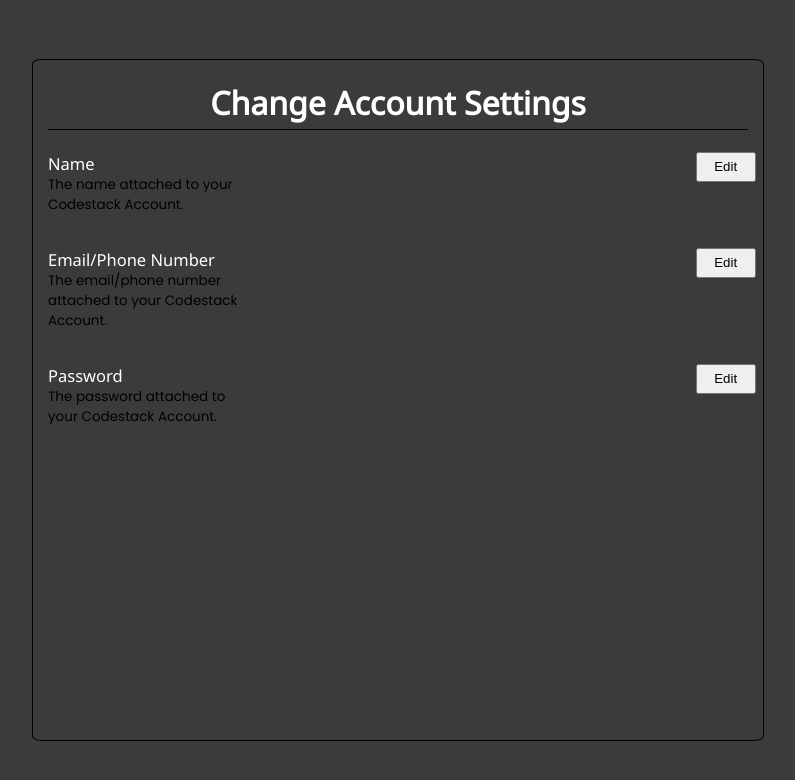
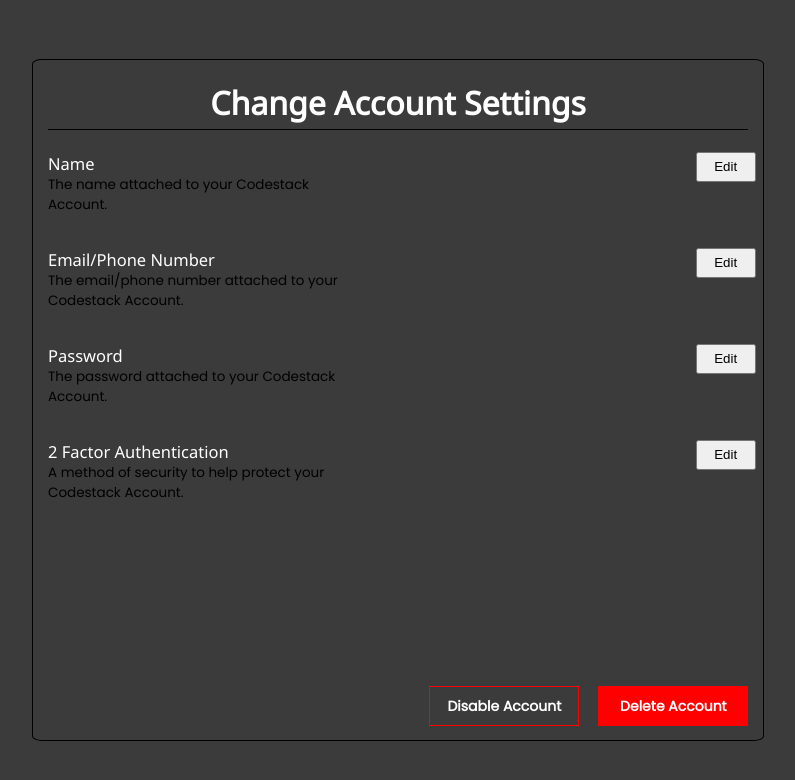
Before and after one commit to codestack-market/codestack-marketplace, a Flask app: page /settings/account in a window 1280 px wide. Shown: the top 780 px of the page, without its empty margins (242-1037 px from the left). Run offline with Flask 2, Linux system fonts and the light colour scheme; parts of the project's set-up code (start-up, migrations or seed data) failed here and were passed over.

Commit message:
add settings & danger zone

```diff
--- a/static/styles/settings/sopt.css
+++ b/static/styles/settings/sopt.css
@@ -32,7 +32,7 @@
     color: black;
     font-family: var(--poppins);
     font-size: 13.5px;
-    width: 200px;
+    width: 300px;
 }
 
 .settingsEditBtn {
@@ -47,3 +47,40 @@
 .settingsOptions {
     margin-bottom: 15px;
 }
+
+h2 {
+    color: red;
+    font-weight: 200;
+    font-family: var(--poppins);
+}
+
+.disableAccount {
+    font-family: var(--poppins);
+    background: transparent;
+    color: white;
+    font-weight: 800;
+    border: 1.5px solid red;
+    height: 40px;
+    width: 150px;
+    cursor: pointer;
+    font-size: 14px;
+}
+
+.deleteAccount {
+    font-family: var(--poppins);
+    background: red;
+    margin-left: 15px;
+    color: white;
+    font-weight: 800;
+    border: 1.5px solid red;
+    height: 40px;
+    width: 150px;
+    cursor: pointer;
+    font-size: 14px;
+}
+
+#dangerZone {
+    position: absolute;
+    bottom: 2%;
+    right: 2%;
+}
--- a/templates/settings/account.html
+++ b/templates/settings/account.html
@@ -30,6 +30,15 @@
             <div class="settingsDescription">The password attached to your Codestack Account.</div>
             <br>
         </div>
+        <div class="settingsOptions">
+            <span class="settingsTitle">2 Factor Authentication</span>
+            <button class="settingsEditBtn" align="right">Edit</button>
+            <div class="settingsDescription">A method of security to help protect your Codestack Account.</div>
+            <br>
+        </div>
+        <div id="dangerZone">
+            <button class="disableAccount">Disable Account</button> <button class="deleteAccount">Delete Account</button>
+        </div>
     </div>
     <script src="/static/scripts/utils/forge.js"></script>
     <script src="/static/scripts/settings/account.js"></script>
```
